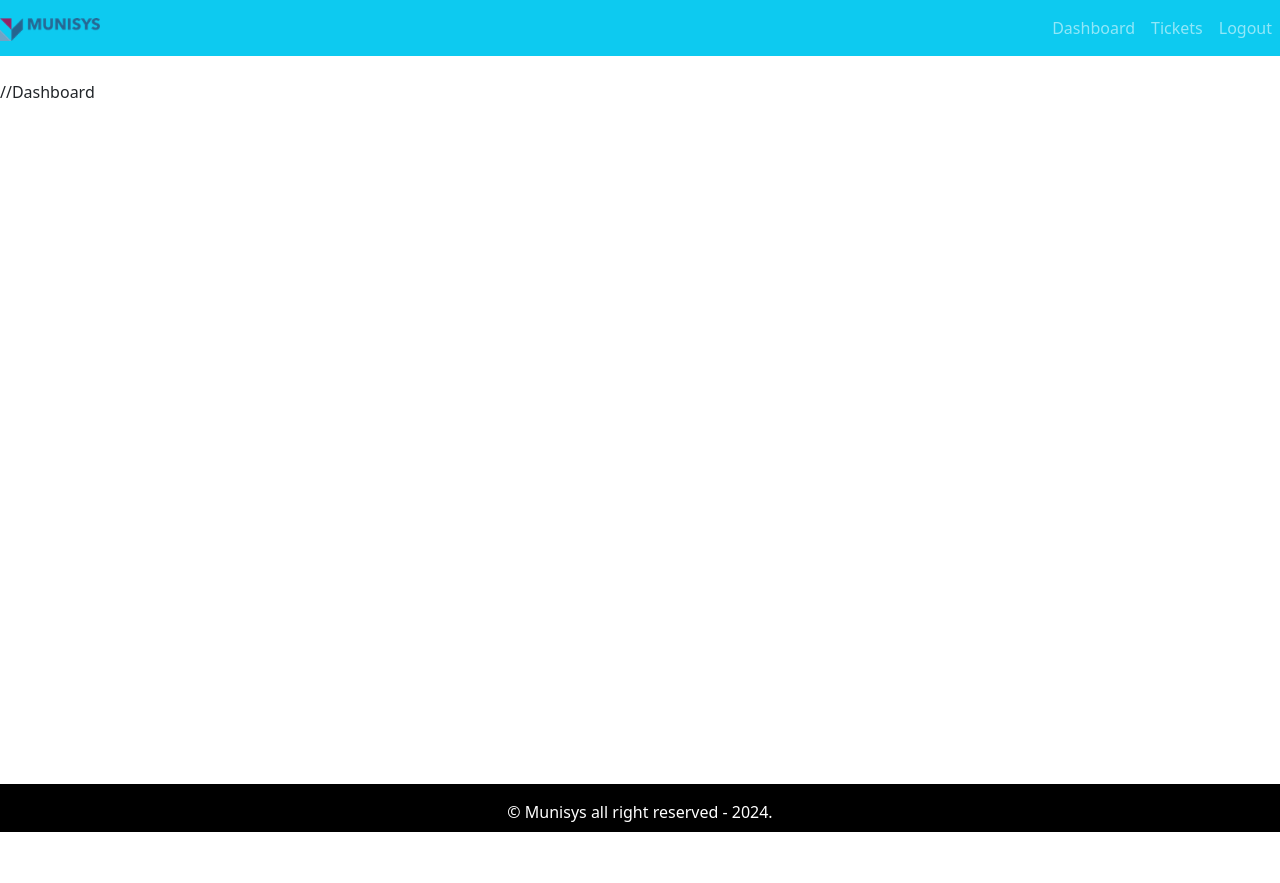
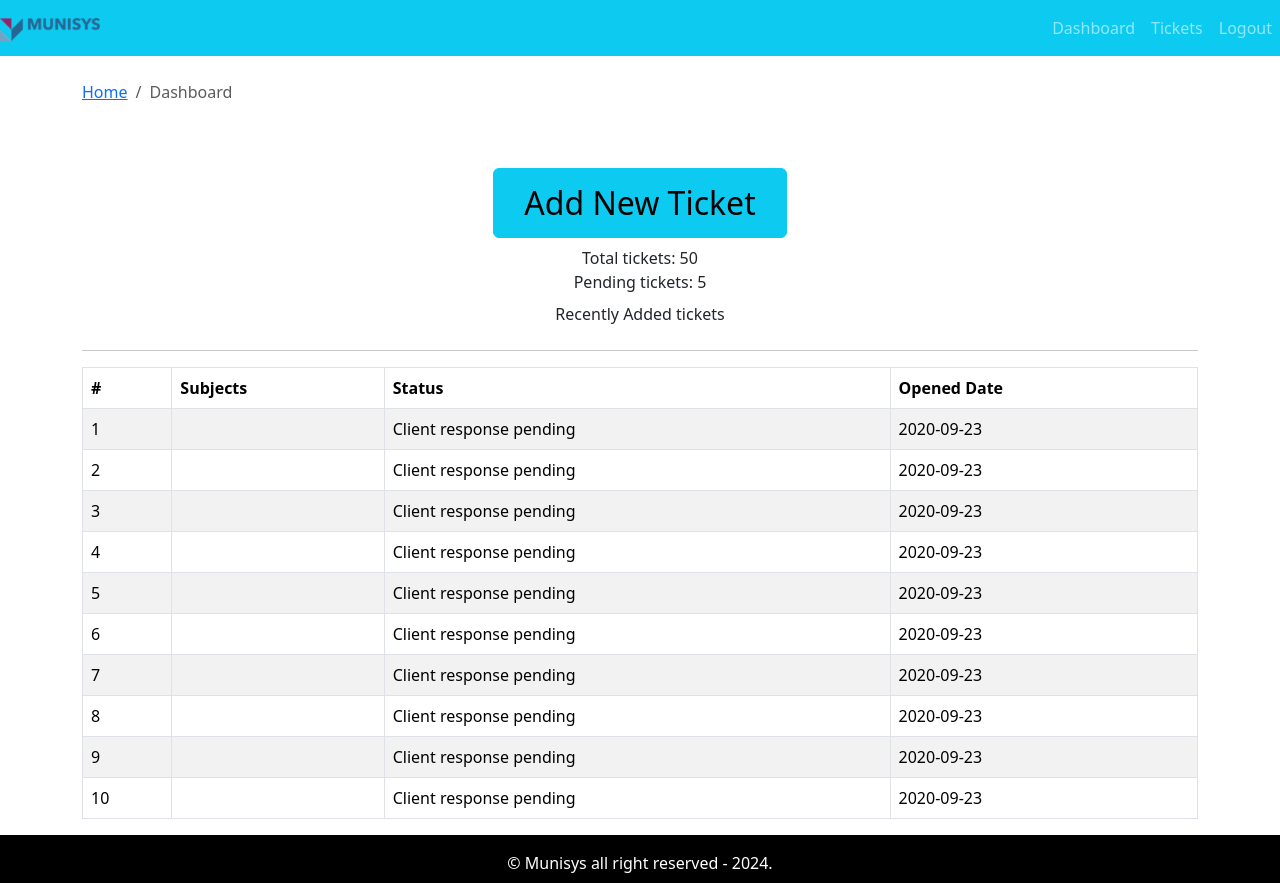
Before and after one commit to ayamte/CRM-frontend, a React (Create React App) app: page / in a window 1280 px wide. Before the commit the page ends 832 px from the top, so only its background shows below. Built offline with nearby package versions, Linux system fonts and the light colour scheme.

Commit message:
breadcrumb added

```diff
--- a/src/App.js
+++ b/src/App.js
@@ -4,6 +4,7 @@
 import {Button} from 'react-bootstrap'
 import {Entry} from "./page/entry/Entry.page";
 import DefaultLayout from "./layout/DefaultLayout";
+import Dashboard from "./page/dashboard/Dashboard.page";
 
 
 function App() {
@@ -11,7 +12,7 @@
     <div className="App">
       {/*<Entry />*/}
       <DefaultLayout>
-        //Dashboard
+        <Dashboard/>
       </DefaultLayout>
     </div>
   );
--- /dev/null
+++ b/src/assets/data/dummy-tickets.json
@@ -0,0 +1,52 @@
+[
+  {
+    "id":1,
+    "status": "Client response pending",
+    "addedAt":"2020-09-23"
+  },
+  {
+    "id":2,
+    "status": "Client response pending",
+    "addedAt":"2020-09-23"
+  },
+  {
+    "id":3,
+    "status": "Client response pending",
+    "addedAt":"2020-09-23"
+  },
+  {
+    "id":4,
+    "status": "Client response pending",
+    "addedAt":"2020-09-23"
+  },
+  {
+    "id":5,
+    "status": "Client response pending",
+    "addedAt":"2020-09-23"
+  },
+  {
+    "id":6,
+    "status": "Client response pending",
+    "addedAt":"2020-09-23"
+  },
+  {
+    "id":7,
+    "status": "Client response pending",
+    "addedAt":"2020-09-23"
+  },
+  {
+    "id":8,
+    "status": "Client response pending",
+    "addedAt":"2020-09-23"
+  },
+  {
+    "id":9,
+    "status": "Client response pending",
+    "addedAt":"2020-09-23"
+  },
+  {
+    "id":10,
+    "status": "Client response pending",
+    "addedAt":"2020-09-23"
+  }
+]
--- /dev/null
+++ b/src/components/breadcrumb/Breadcrumb.comp.js
@@ -0,0 +1,14 @@
+import React from 'react'
+import {Breadcrumb} from 'react-bootstrap'
+
+const PageBreadcrumb = ({page}) => {
+  return (
+    <Breadcrumb>
+      <Breadcrumb.Item href="/">Home</Breadcrumb.Item>
+
+      <Breadcrumb.Item active>{page}</Breadcrumb.Item>
+    </Breadcrumb>
+  )
+}
+
+export default PageBreadcrumb
--- /dev/null
+++ b/src/components/ticket-table/TicketTable.comp.js
@@ -0,0 +1,34 @@
+import React from 'react';
+import {Table} from 'react-bootstrap'
+
+const TicketTable = ({tickets}) => {
+  return (
+    <Table striped bordered hover>
+      <thead>
+        <tr>
+          <th>#</th>
+          <th>Subjects</th>
+          <th>Status</th>
+          <th>Opened Date</th>
+        </tr>
+      </thead>
+      <tbody>
+        {tickets.length ?
+        tickets.map((row)=>(
+        <tr key={row.id}>
+          <td>{row.id}</td>
+          <td>{row.subject}</td>
+          <td>{row.status}</td>
+          <td>{row.addedAt}</td>
+        </tr>)) :
+        <tr>
+        <td colSpan="4" className="text-center">No ticket to saw</td>
+      </tr>
+        }
+      </tbody>
+
+    </Table>
+  )
+}
+
+export default TicketTable
--- a/src/layout/DefaultLayout.js
+++ b/src/layout/DefaultLayout.js
@@ -7,7 +7,7 @@
   return (
     <div className="default-layout" >
 
-      <header className='header'>
+      <header className='header mb-2'>
          <Header/>
       </header>
 
--- /dev/null
+++ b/src/page/dashboard/Dashboard.page.js
@@ -0,0 +1,50 @@
+import React from 'react'
+import {Container, Row, Col, Button, Breadcrumb} from 'react-bootstrap'
+import TicketTable from '../../components/ticket-table/TicketTable.comp'
+import tickets from '../../assets/data/dummy-tickets.json'
+import PageBreadcrumb from '../../components/breadcrumb/Breadcrumb.comp'
+
+
+
+const Dashboard = () => {
+  return (
+    <Container>
+      <Row>
+        <Col>
+          <PageBreadcrumb page="Dashboard"/>
+        </Col>
+      </Row>
+      <Row>
+        <Col className="text-center mt-5 mb-2">
+          <Button variant="info" style={{'fontSize':'2rem', padding:'10px 30px'}}>
+              Add New Ticket
+          </Button>
+        </Col>
+      </Row>
+
+      <Row>
+        <Col className="text-center mb-2">
+        <div>Total tickets: 50</div>
+        <div>Pending tickets: 5</div>
+        </Col>
+      </Row>
+
+      <Row>
+        <Col className="text-center mb-2">
+           Recently Added tickets
+        </Col>
+      </Row>
+
+      <hr/>
+
+      <Row>
+        <Col className="recent-ticket">
+           <TicketTable tickets={tickets}/>
+        </Col>
+      </Row>
+
+    </Container>
+  )
+}
+
+export default Dashboard
```
